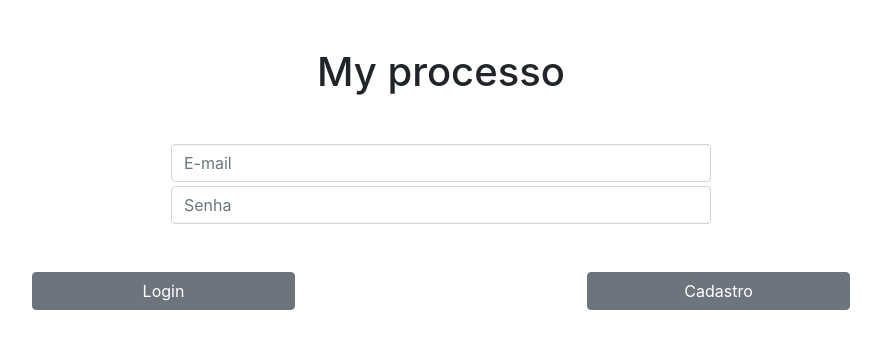
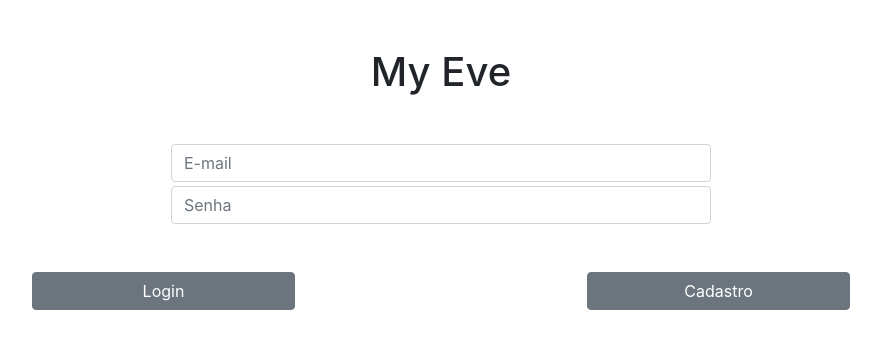
Before and after one commit to ItMeMario/projeto-mario, a PHP site: page /templates/login.phtml in a window 1280 px wide. Shown: the top 349 px of the page, without its empty margins (199-1080 px from the left). Run offline with PHP 8.4, Linux system fonts and the light colour scheme.

Commit message:
correções de referencias do banco de dados e alteração do nome
correções de referencias do banco de dados e alteração do nome

```diff
--- a/templates/aluno.phtml
+++ b/templates/aluno.phtml
@@ -77,7 +77,7 @@
                             foreach ($eventos as $key => $evento) {
                                 echo '<tr>';
                                 echo '<td scope="row">' . $evento['nome_evento'] . '</td>';
-                                echo '<td scope="row">' . $evento['data_evento'] . '</td>';
+                                echo '<td scope="row">' . $evento['data_evento_inicio'] . '</td>';
                                 echo '<td scope="row">' . $evento['tipo_evento'] . '</td>';
                                 echo '</tr>';
                             }
--- a/templates/login.phtml
+++ b/templates/login.phtml
@@ -18,7 +18,7 @@
     ?>
     <form action="/login/" method="post">
         <div class="container">
-            <h1 class="text-center mt-5 mb-5">My processo</h1>
+            <h1 class="text-center mt-5 mb-5">My Eve</h1>
             <div class="col-12 text-center">
                 <input type="email" name="email" placeholder="E-mail" class="form-control mx-auto mt-5 mb-1 w-50">
             </div>
```
